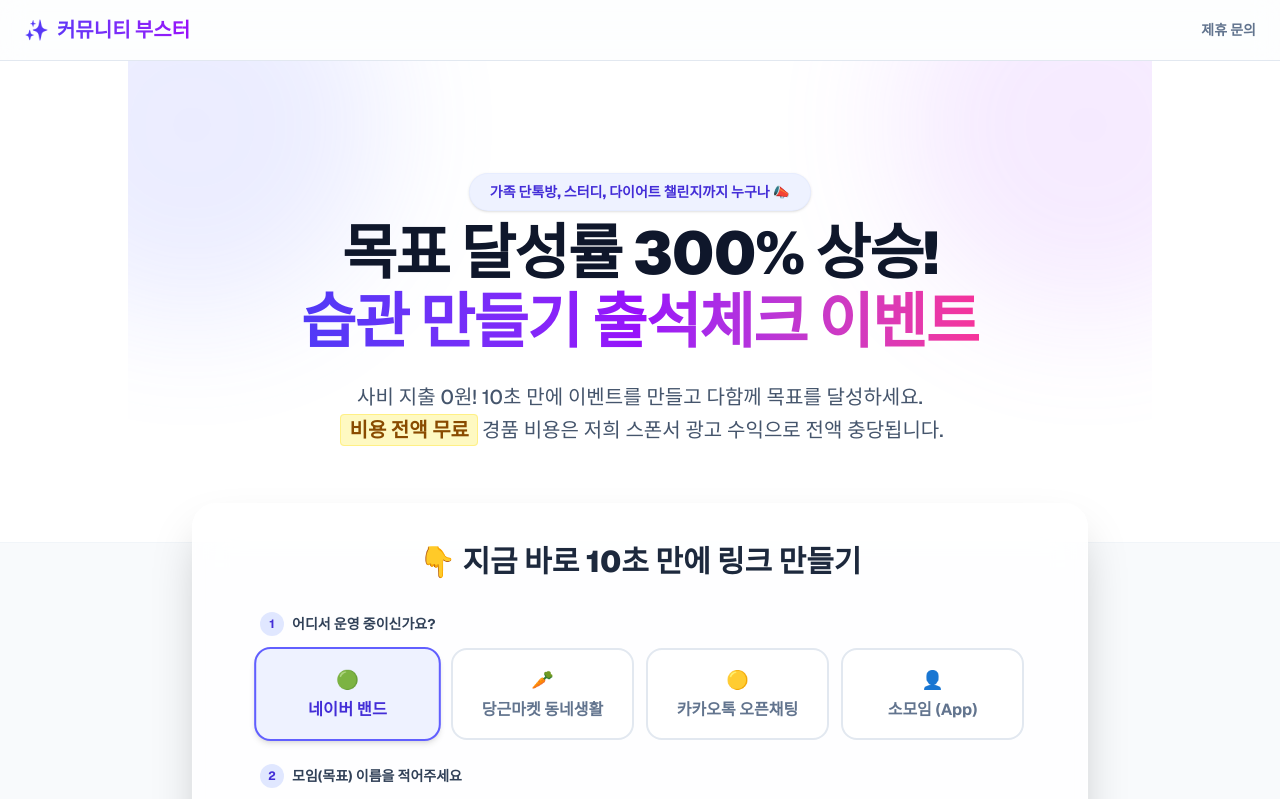
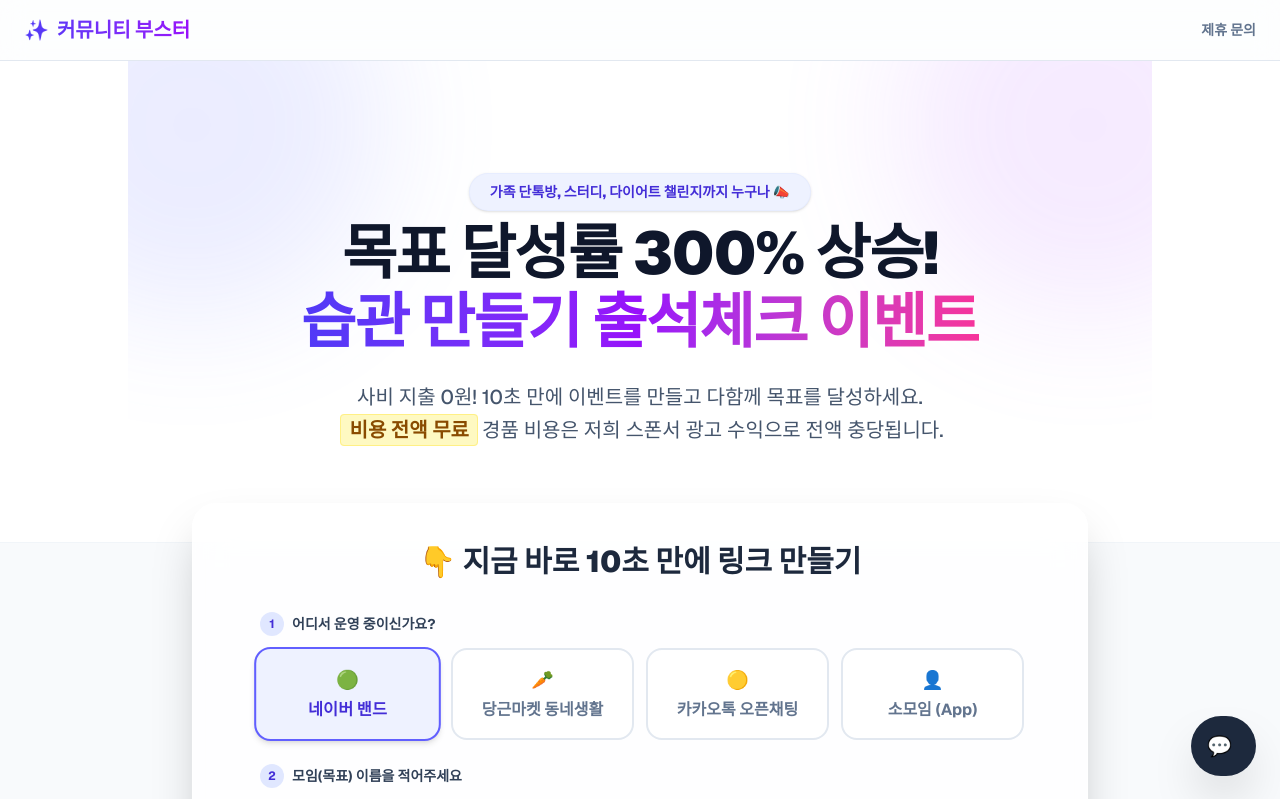
Before and after one commit to timbach9741-wq/band-checkin, a Next.js app: page / in a window 1280 px wide. Shown: the top 799 px of the page. Built offline with nearby package versions, Linux system fonts and the light colour scheme.

Commit message:
add-customer-support-links

```diff
--- a/src/app/admin/page.tsx
+++ b/src/app/admin/page.tsx
@@ -137,6 +137,21 @@ function AdminDashboard() {
             <button onClick={() => handleNumberClick('0')} className="h-16 text-2xl font-bold text-white bg-slate-700/50 hover:bg-slate-600 rounded-2xl active:scale-95 transition-all">0</button>
             <button onClick={handleDelete} className="h-16 text-2xl font-bold text-slate-300 hover:text-white rounded-2xl active:scale-95 transition-all">⌫</button>
           </div>
+
+          <div className="mt-8 pt-6 border-t border-slate-700">
+            <a
+              href="https://open.kakao.com/o/YOUR_LINK_HERE"
+              target="_blank"
+              rel="noopener noreferrer"
+              className="text-slate-400 text-sm hover:text-white underline decoration-slate-500 underline-offset-4 transition-colors"
+              onClick={(e) => {
+                e.preventDefault();
+                alert('대표님의 카카오톡 오픈채팅(또는 채널) 주소로 연결됩니다.\n(현재는 임시 주소이며, 대표님의 주소를 알려주시면 연결해 드립니다!)');
+              }}
+            >
+              비밀번호를 잊으셨나요? 문의하기
+            </a>
+          </div>
         </div>
       </div>
     );
--- a/src/app/page.tsx
+++ b/src/app/page.tsx
@@ -410,6 +410,21 @@ export default function Home() {
         </footer>
 
       </main>
+
+      {/* 우측 하단 플로팅 문의하기 버튼 */}
+      <a
+        href="#"
+        onClick={(e) => {
+          e.preventDefault();
+          alert('대표님의 카카오톡 오픈채팅(또는 채널) 주소로 연결됩니다.\n(현재는 임시 주소이며, 대표님의 주소를 알려주시면 연결해 드립니다!)');
+        }}
+        className="fixed bottom-6 right-6 bg-slate-800 text-white p-4 rounded-full shadow-2xl hover:bg-slate-700 hover:scale-105 transition-all z-50 flex items-center justify-center gap-2 group"
+      >
+        <span className="text-xl">💬</span>
+        <span className="text-sm font-bold max-w-0 overflow-hidden whitespace-nowrap group-hover:max-w-[200px] transition-all duration-300 ease-in-out">
+          관리자 문의하기
+        </span>
+      </a>
     </div>
   );
 }
```
